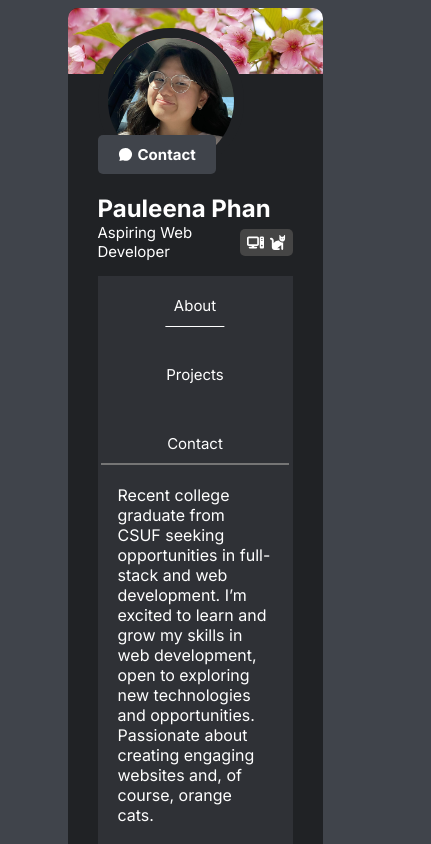
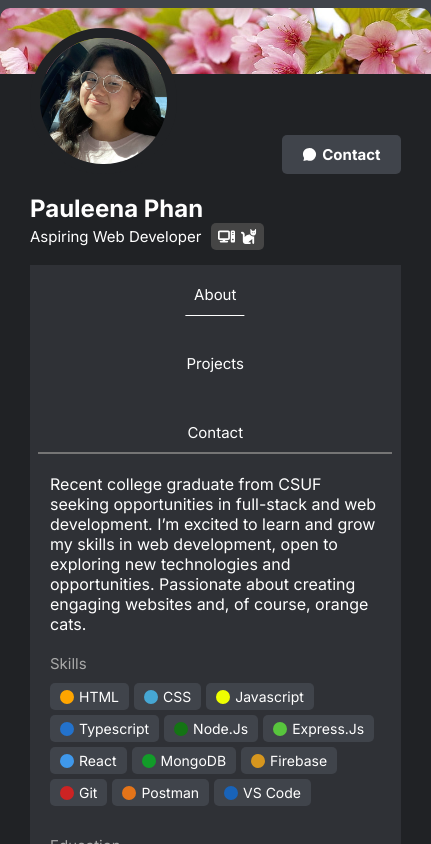
Before and after one commit to pauleenaphan/discord-portfolio, a React (Vite) app: page / in a window 390 px wide. Shown: the top 844 px of the page, 431 px wide, since content can reach past the window. Built offline with nearby package versions, Linux system fonts and the light colour scheme.

Commit message:
added important to overwrite width

```diff
--- a/src/App.css
+++ b/src/App.css
@@ -16,6 +16,6 @@ ul{
 
 @media (max-width: 600px) {
     .outerBack, .outerBack2{
-        width: 95%; /* Adjusts to full width for mobile */
+        width: 95% !important; /* Adjusts to full width for mobile */
     }
 }
```
